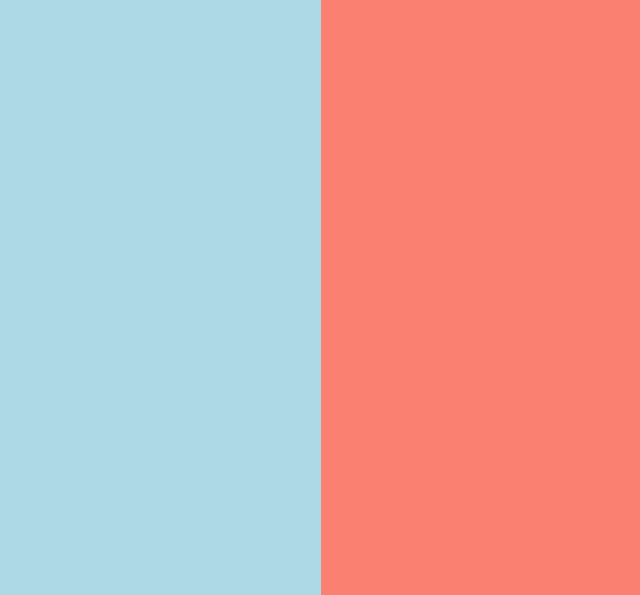
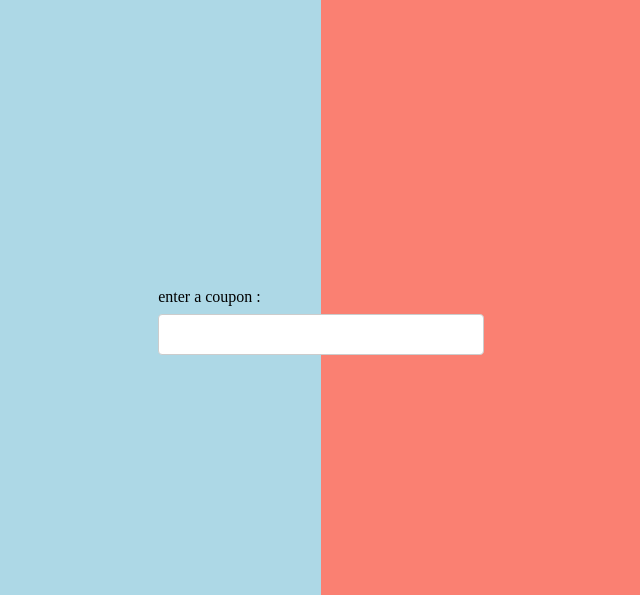
Before and after one commit to cheesenaan/survey_app, a Django app: page /paypal in a window 1280 px wide. Shown: the top 595 px of the page, without its empty margins (319-959 px from the left). Run offline with Django 4.2, Linux system fonts and the light colour scheme; some libraries are stand-ins or nearby versions.

Commit message:
First commit

```diff
--- a/survery_app/models.py
+++ b/survery_app/models.py
@@ -141,4 +141,4 @@ class report_purchase_successful(models.Model):
 
 class coupon(models.Model):
     coupon = models.CharField(max_length=500)
-    email = models.CharField(max_length=500)
+    #email = models.CharField(max_length=500)
--- a/survery_app/templates/paypal.html
+++ b/survery_app/templates/paypal.html
@@ -9,8 +9,14 @@
         <title>PayPal Checkout </title>
       </head>
 
+
+
       <body>
         <br> <br> <br><br> <br> <br> <br><br>  <br> <br> <br><br>  <br> <br> <br><br>
+
+        <label for="coupon"> enter a coupon : </label>
+        <input id="coupon" type="text" name="coupon">
+
         <div id="paypal-button-container"></div>
         <!-- Sample PayPal credentials (client-id) are included -->
         <script src="https://www.paypal.com/sdk/js?client-id=AVAKhP-TxfqjNCZu9Ii_9fKiaQ3NqPZFVD1xdTw3pUvR_rluyKDDKrnyz7wxDfmmmHWB5VVhX9qCRdpx&currency=USD&intent=capture&enable-funding=venmo" data-sdk-integration-source="integrationbuilder"></script>
```
Also changed, not shown: db.sqlite3.
